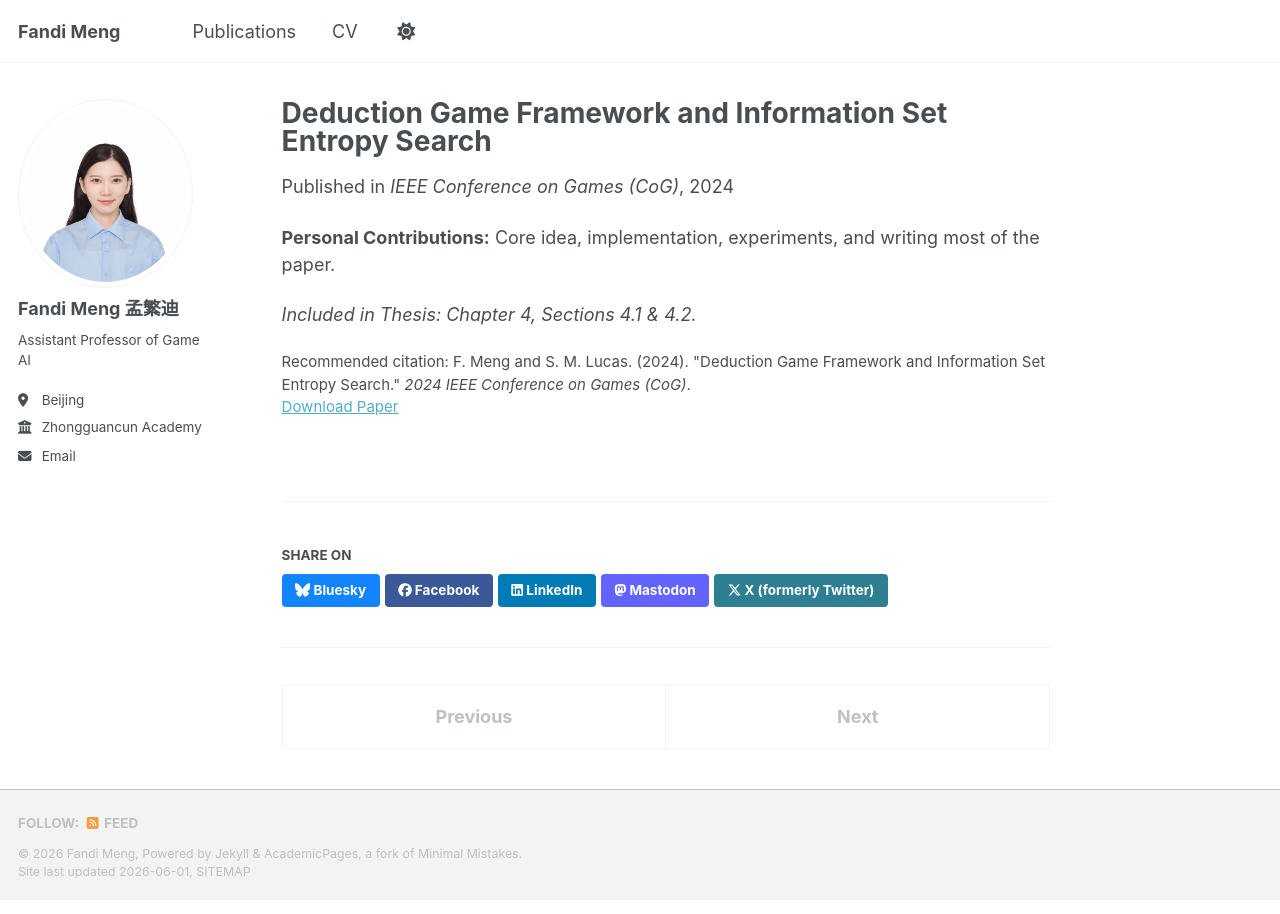
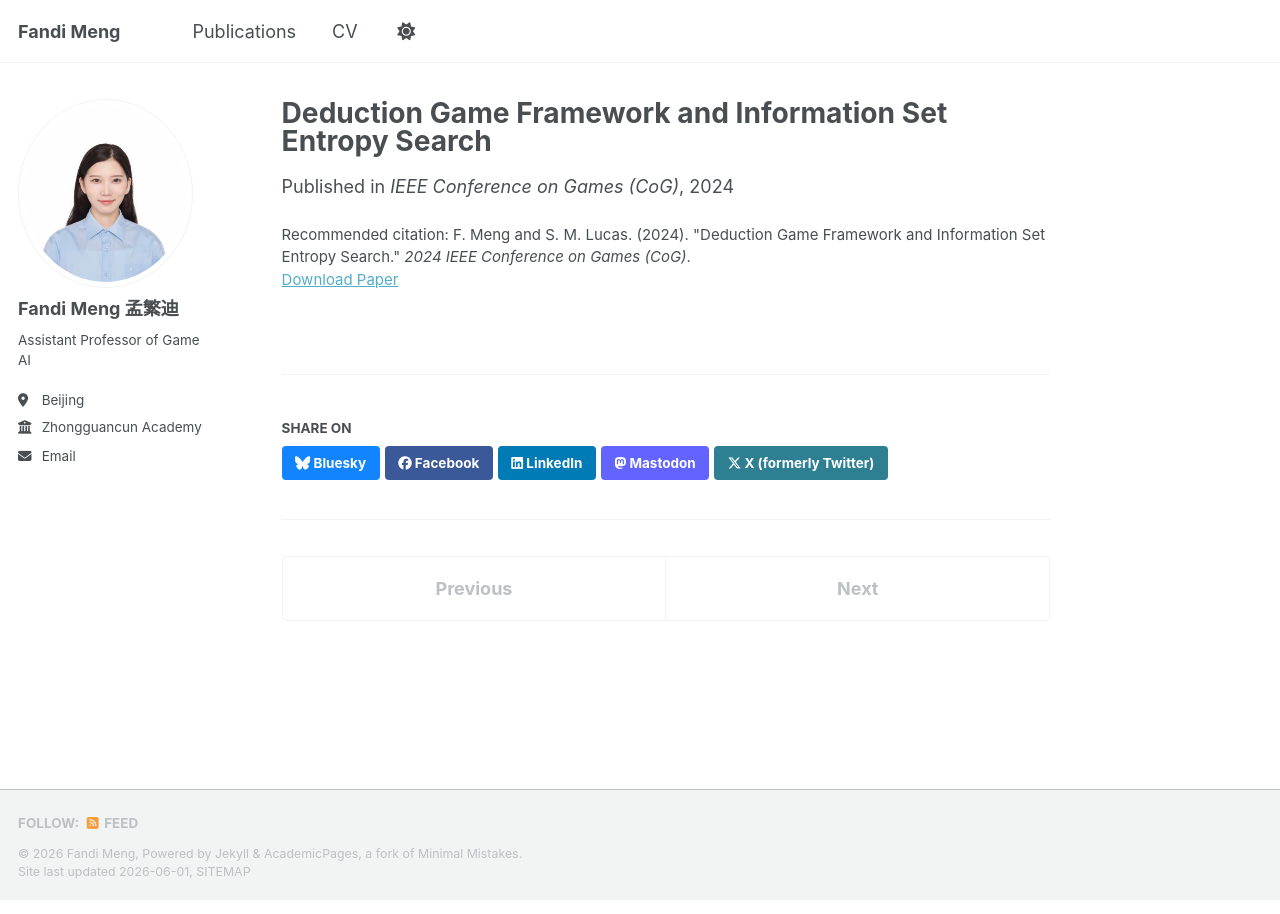
Before and after one commit to fandi-meng-qm/fandi-meng-qm.github.io, a Jekyll site: the page built from _publications/2024-08-01-deduction-game-framework.md, in a window 1280 px wide. Built offline with Jekyll 4.4.1, drawn with Linux system fonts in a browser that asks for light colours; a script bundle is joined from its source files by our own code; library files that are not in the unit come from our copies.

Commit message:
Update 2024-08-01-deduction-game-framework.md

```diff
--- a/_publications/2024-08-01-deduction-game-framework.md
+++ b/_publications/2024-08-01-deduction-game-framework.md
@@ -7,6 +7,3 @@ venue: 'IEEE Conference on Games (CoG)'
 paperurl: '#'
 citation: 'F. Meng and S. M. Lucas. (2024). &quot;Deduction Game Framework and Information Set Entropy Search.&quot; <i>2024 IEEE Conference on Games (CoG)</i>.'
 ---
-**Personal Contributions:** Core idea, implementation, experiments, and writing most of the paper.
-
-*Included in Thesis: Chapter 4, Sections 4.1 & 4.2.*
```
